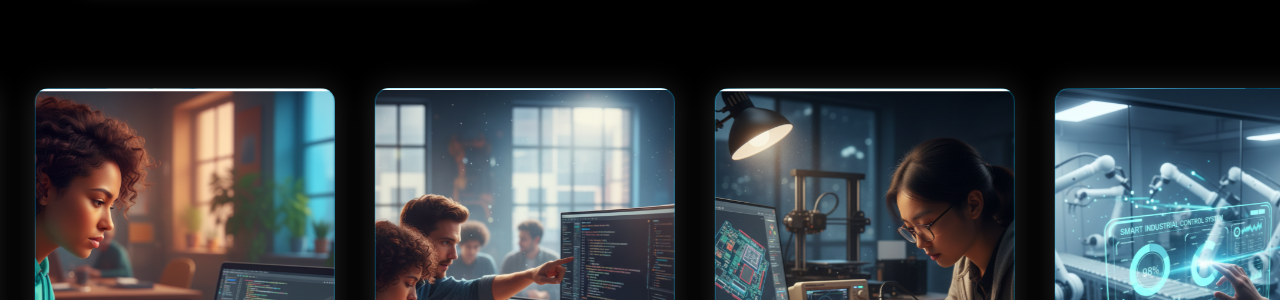
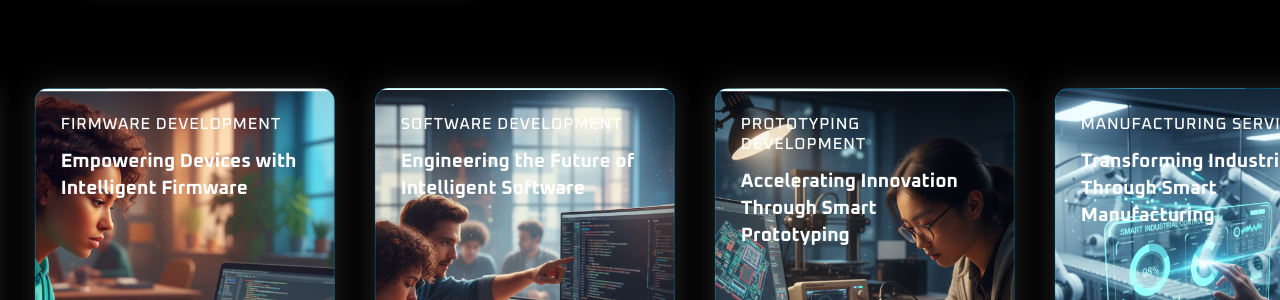
Before and after one commit to shivgurjarotpl-a11y/office, a React (Vite) app: page /home in a window 1280 px wide. Shown: the part 1257-1557 px from the top of the page. Built offline with nearby package versions, Linux system fonts and the light colour scheme.

Commit message:
update the service home cards

```diff
--- a/src/Components/ThreeDCarousel.jsx
+++ b/src/Components/ThreeDCarousel.jsx
@@ -217,8 +217,8 @@ export default function ThreeDCarousel() {
           >
             <div className="high-overlay"></div>
             <div className="high-content">
-              {/* <h4 className="high-category">{card.category}</h4> */}
-              {/* <h2 className="high-title">{card.title}</h2> */}
+              <h4 className="high-category">{card.category}</h4>
+              <h2 className="high-title">{card.title}</h2>
               <p className="high-desc">{card.desc}</p>
               <button className="high-expand-btn" onClick={() => navigate("/services")}> More →</button>
             </div>
```
